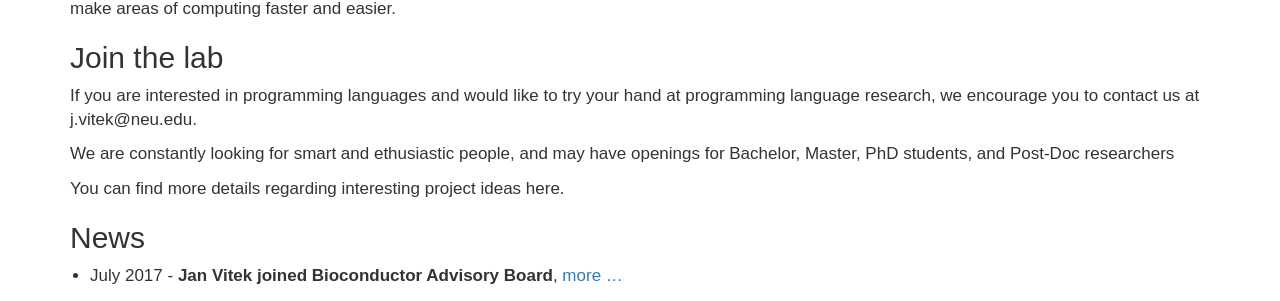
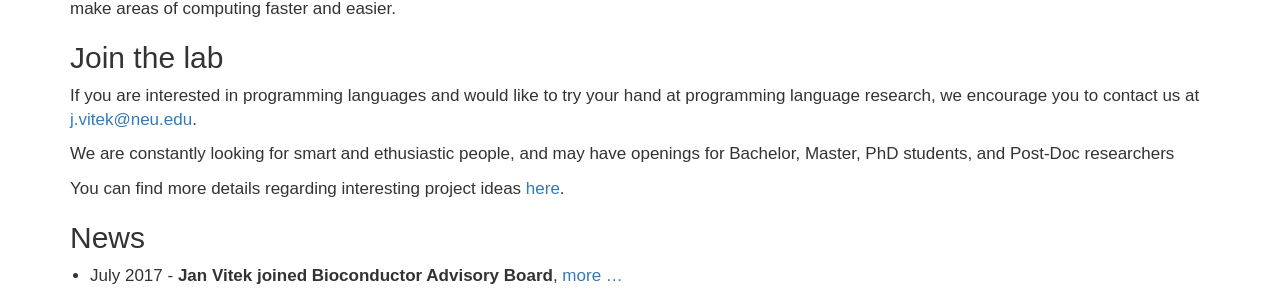
Before and after one commit to PRL-PRG/prl-prg.github.io, a Jekyll site: the page built from index.md, in a window 1280 px wide. Shown: the part 1050-1351 px from the top of the page. Built offline with Jekyll 4.4.1, drawn with Linux system fonts in a browser that asks for light colours; some of the changed lines change nothing that is shown.

Commit message:
Added links

```diff
--- a/index.md
+++ b/index.md
@@ -30,12 +30,13 @@ make areas of computing faster and easier.
 
 If you are interested in programming languages and would like to try your hand
 at programming language research, we encourage you to contact us at
-j.vitek@neu.edu.
+[j.vitek@neu.edu](mailto:j.vitek@neu.edu).
 
 We are constantly looking for smart and ethusiastic people, and may have
 openings for Bachelor, Master, PhD students, and Post-Doc researchers
 
-You can find more details regarding interesting project ideas here.
+You can find more details regarding interesting project ideas
+[here](student-projects.html).
 
 ## News
 
```
